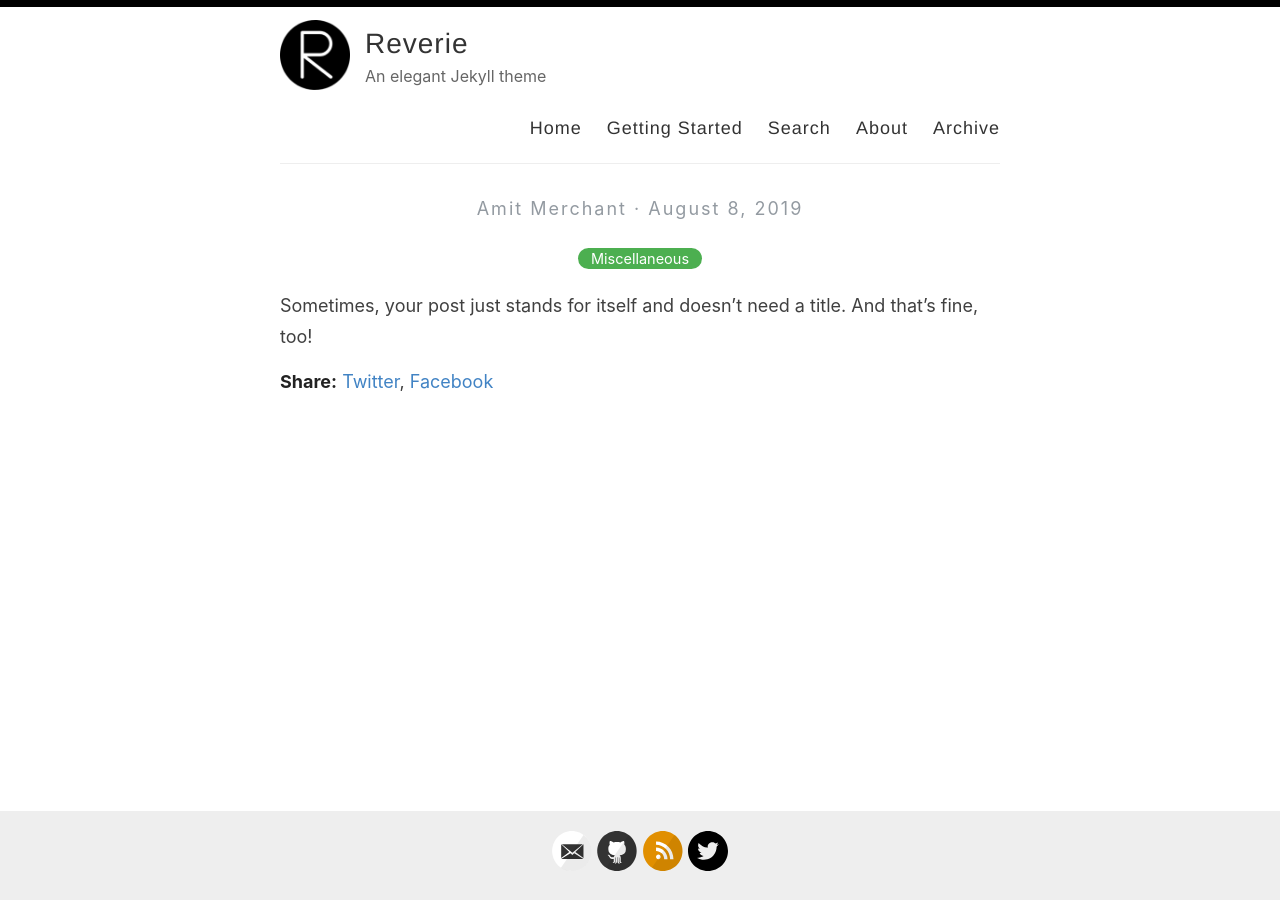
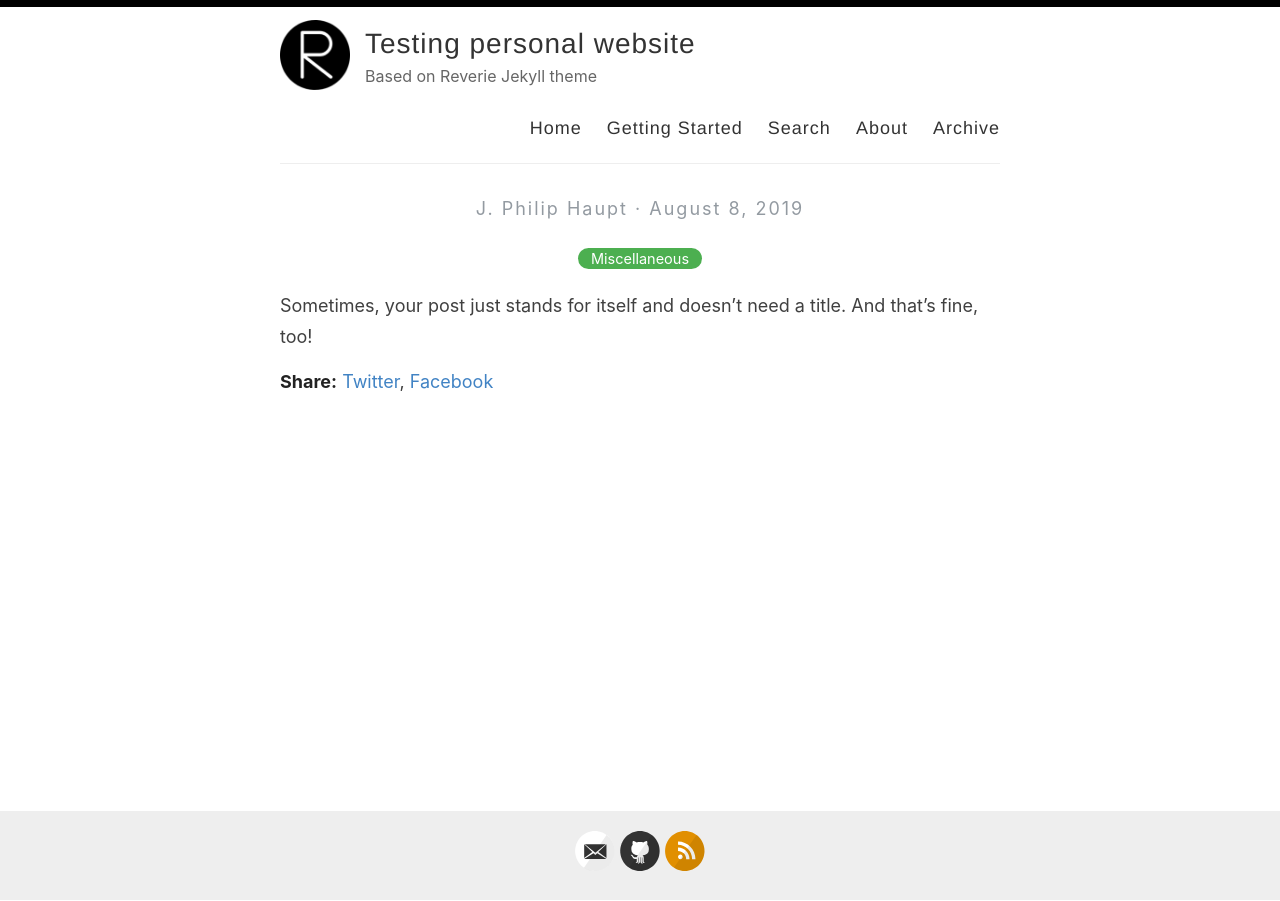
Before and after one commit to jphaupt/jphaupt.github.io, a Jekyll site: the page built from _posts/2019-08-08-no-title-posts.md, in a window 1280 px wide. Built offline with Jekyll 4.4.1, drawn with Linux system fonts in a browser that asks for light colours.

Commit message:
playing around with the config yml

```diff
--- a/_config.yml
+++ b/_config.yml
@@ -3,13 +3,13 @@
 #
 
 # Name of your site (displayed in the header)
-name: Reverie
+name: Testing personal website
 
 # Name of the author
-author: Amit Merchant
+author: J. Philip Haupt
 
 # Short bio or description (displayed in the header)
-description: An elegant Jekyll theme
+description: Based on Reverie Jekyll theme
 
 # URL of your avatar or profile pic (you could use your GitHub profile pic)
 avatar: /images/reverie.png
@@ -21,15 +21,15 @@ avatar: /images/reverie.png
 # Includes an icon in the footer for each username you enter
 footer-links:
   dribbble:
-  email: amit.d.merchant@gmail.com
+  email: jphaupt@proton.me
   facebook:
   flickr:
-  github: amitmerchant1990/reverie
+  github: jphaupt
   instagram:
   linkedin:
   pinterest:
   rss: rss
-  twitter: amit_merchant
+  twitter:
   stackoverflow:
   youtube: # channel/<your_long_string> or user/<user-name>
   googleplus: # anything in your profile username that comes after plus.google.com/
@@ -41,21 +41,21 @@ footer-links:
 disqus:
 
 # Enter your Google Analytics web tracking code (e.g. UA-2110908-2) to activate tracking
-google_analytics: UA-43339302-11
+google_analytics:  # UA-43339302-11
 
 # For newer "GA4" analytics, use the following instead of the "UA" entry above
 #google_analytics_ga4: G-GABC1DEFG
 
 # Your website URL (e.g. http://amitmerchant1990.github.io or http://www.amitmerchant.com)
 # Used for Sitemap.xml and your RSS feed
-url: http://www.amitmerchant.com/reverie
-enforce_ssl: https://www.amitmerchant.com/reverie
+url: http://www.jphaupt.github.io/
+enforce_ssl: https://www.jphaupt.github.io/
 
 # If you're hosting your site at a Project repository on GitHub pages
 # (http://yourusername.github.io/repository-name)
 # and NOT your User repository (http://yourusername.github.io)
 # then add in the baseurl here, like this: "/repository-name"
-baseurl: "/reverie"
+# baseurl: "/reverie"
 
 #
 # !! You don't need to change any of the configuration flags below !!
```
